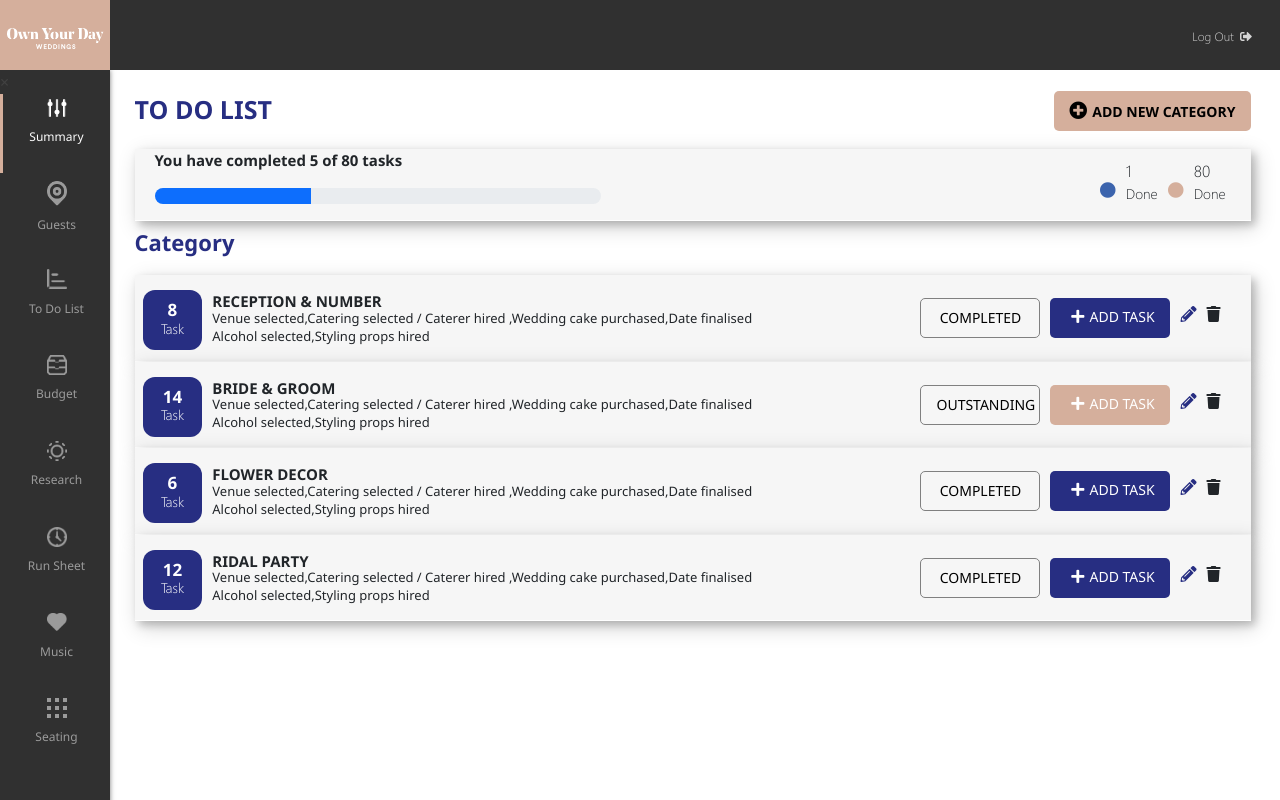
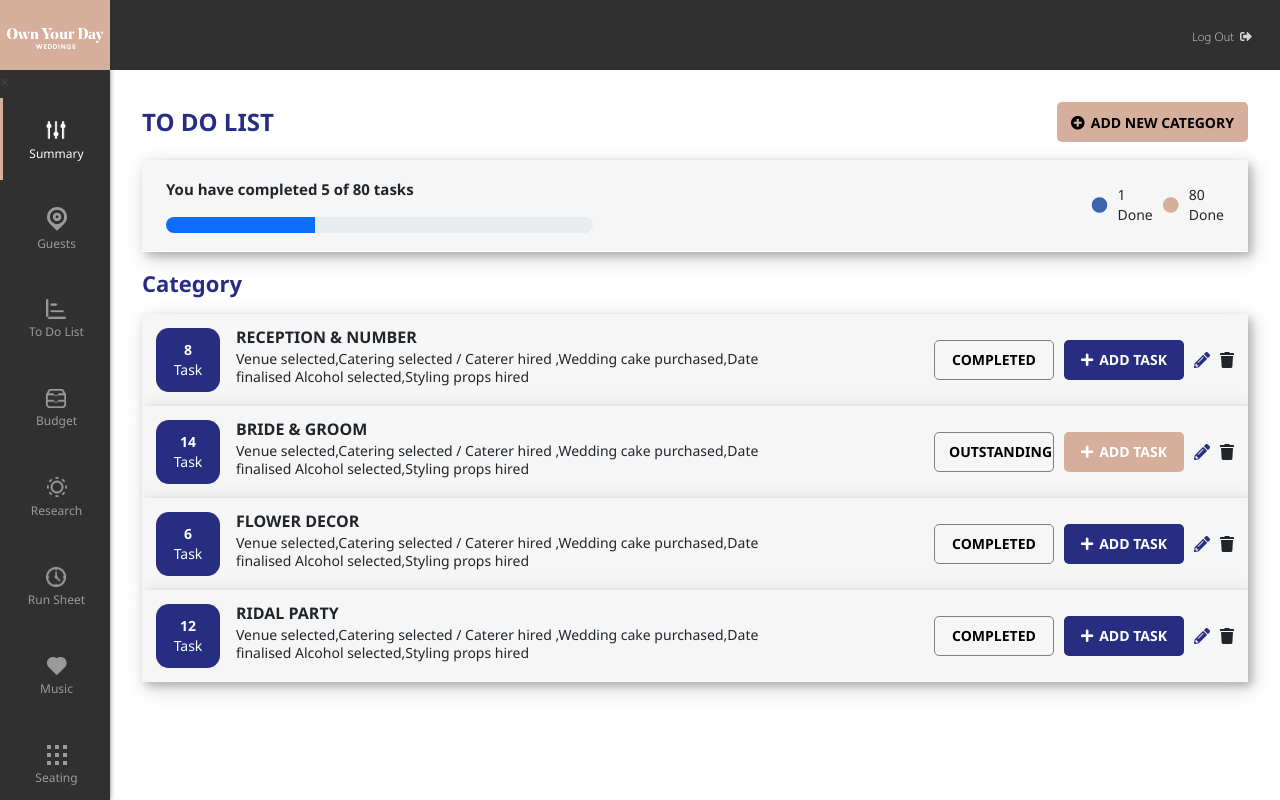
Before and after one commit to rohitstpark/yod, an Angular app: page /todo in a window 1280 px wide. Built offline with nearby package versions, Linux system fonts and the light colour scheme; some icons are missing.

Commit message:
to do list

```diff
--- a/src/app/app.component.css
+++ b/src/app/app.component.css
@@ -1,6 +1,34 @@
-.main_container{margin: 0px 0px 0px 105px;}
+/*.main_container{margin: 0px 0px 0px 105px;}*/
 
 /*tablet_todo*/
-@media screen and (min-width:300px) and (max-width: 991px){
+/*@media screen and (min-width:300px) and (max-width: 991px){
   .main_container{margin: 0px 0px 0px 0px;}
-  }
+  }*/
+
+
+.yod_content {
+    display: block;
+    width: 100%;
+    height: 100vh;
+}
+.yod_t_con {
+    display: block;
+    width: 100%;
+    min-height: 70px;
+}
+.yod_b_con_l {
+    max-width: 110px;
+    width: 100%;
+    display: inline-block;
+    height: 100%;
+}
+.yod_b_con_r {
+    width: 100%;
+    padding: 32px;
+}
+
+.yod_b_con {
+    display: flex;
+    width: 100%;
+    height: calc(100vh - 70px);
+}
--- a/src/app/app.component.html
+++ b/src/app/app.component.html
@@ -1,18 +1,25 @@
-
 <!-- <app-header *ngIf="loginType=='after_login'" class="sm_navbar_hide"></app-header>
   <app-left-menu *ngIf="loginType=='after_login'" class="sm_navbar_hide"></app-left-menu>
 
   <div *ngIf="loginType=='after_login'" class="main_container">
   	<router-outlet></router-outlet>
   </div>
-<app-login *ngIf="loginType=='before_login'" class="sm_navbar_hide"></app-login>
- -->
+<app-login *ngIf="loginType=='before_login'" class="sm_navbar_hide"></app-login> -->
 
+<!-- <div class="main_container"></div>  -->
+
+<div class="yod_content">
+  <div class="yod_t_con">
     <app-header *ngIf="loginType=='after_login'" class="sm_navbar_hide"></app-header>
-<app-left-menu  *ngIf="loginType=='after_login'" class="sm_navbar_hide"></app-left-menu>
-
- <div class="main_container">
+  </div>
+  <div class="yod_b_con">
+    <div class="yod_b_con_l">
+      <app-left-menu *ngIf="loginType=='after_login'" class="sm_navbar_hide"></app-left-menu>
+    </div>
+    <div class="yod_b_con_r">
       <router-outlet></router-outlet>
+    </div>
+  </div>
 </div>
 
 <app-login *ngIf="loginType=='before_login'" class="sm_navbar_hide"></app-login>
--- a/src/app/left-menu/left-menu.component.css
+++ b/src/app/left-menu/left-menu.component.css
@@ -1,13 +1,23 @@
-.sidebar {overflow: auto;max-height: 100%;height: 100%;transition-property: top, bottom;transition-duration: .2s, .2s;
+.sidebar {overflow: auto;max-height: 100%;/*height: 100%;*/height: calc(100vh - 70px);transition-property: top, bottom;transition-duration: .2s, .2s;
   transition-timing-function: linear, linear;box-shadow: 0 0 5px rgba(0, 0, 0, 0.5);z-index: 3;position:fixed;top:70px;bottom: 0;left: 0;width: 110px;
   display: block;color: #fff;font-weight: 200;background: #303030;}
-.sidebar .sidebar-wrapper {max-height: none;overflow: hidden;width: 110px;z-index: 4;height: calc(100% - 70px);position: relative;}
+.sidebar .sidebar-wrapper {max-height: none;overflow: hidden;width: 110px;z-index: 4; height: 100%; /*height: calc(100% - 70px);*/position: relative;}
 .sidebar-wrapper a.closebtn { color: #424242; text-decoration: none; }
 .sidebar-wrapper a.closebtn:focus,.sidebar-wrapper a.closebtn:hover {color: #23527c;text-decoration: underline;}
-.sidebar .nav { margin-top: 0;height: 94%;}
+.sidebar .nav { margin-top: 0;
+    height: 100%;
+    display: flex;
+    flex-direction: column;
+    justify-content: space-around; padding: 0 0 16px;
+  }
 .sidebar li.active {border-left: 3px solid #d5af9c;}
 .sidebar li {height:11.5%;border-left: 3px solid #303030;}
-.nav > li {position: relative;display: block;width: 100%;text-align: center;}
+.nav > li { position: relative;
+    display: flex;
+    flex-direction: column;
+    align-items: center;
+    justify-content: center;
+    width: 100%; }
 .sidebar .nav li.active a {color: #fbfbfb;opacity: 1;}
 .sidebar .nav li a:hover {color: rgba(255, 255, 255, 1);}
 .sidebar .nav li > a {border-radius: 4px;color: rgba(255, 255, 255, 0.6);margin: 0;opacity: 0.86;text-align: center;text-decoration: none;}
@@ -18,7 +28,12 @@
 .nav > li > a > img {max-width: none;}
 .nav-icons {width: 20px;opacity:0.6;}
 img {vertical-align: middle;}
-.sidebar .nav p {margin: 0;line-height: 22px;font-size: 12px; position: relative; bottom: 0;}
+.sidebar .nav p { margin: 0;
+    font-size: 12px;
+    line-height: 14px;
+    position: relative;
+    bottom: 0;
+    padding: 6px 0 0; }
 
 /*/*tablet*/
 /*@media only screen and (min-width: 768px) and (max-width:  1024px) {
--- a/src/app/left-menu/left-menu.component.html
+++ b/src/app/left-menu/left-menu.component.html
@@ -6,49 +6,49 @@
       <li id="summary" class="active">
         <a class="menu-clickable">
           <img class="nav-icons" src="assets/image/summary.png" alt="Summary">
-          <p class="pt-2">Summary</p>
+          <p class="">Summary</p>
         </a>
       </li>
       <li id="guesttracking" class="">
-        <a class="menu-clickable ">
+        <a class="menu-clickable">
             <img class="nav-icons" src="assets/image/guest_tracking.png" alt="Summary">
-            <p class="pt-2">Guests</p>
+            <p class="">Guests</p>
         </a>
       </li>
       <li id="todolist" class="">
-        <a class="menu-clickable" >
+        <a class="menu-clickable">
           <img class="nav-icons" src="assets/image/toDo_list.png" alt="Summary">
-          <p class="pt-2">To Do List</p>
+          <p class="">To Do List</p>
         </a>
       </li>
       <li id="budgettracker" class="">
-        <a class="menu-clickable" >
+        <a class="menu-clickable">
           <img class="nav-icons" src="assets/image/budget_tracking.png" alt="Summary">
-          <p class="pt-2">Budget</p>
+          <p class="">Budget</p>
          </a>
       </li>
       <li id="researchtracker" class="">
         <a class="menu-clickable">
           <img class="nav-icons" src="assets/image/research_tracker.png" alt="Summary">
-          <p class="pt-2">Research </p>
+          <p class="">Research </p>
         </a>
       </li>
       <li id="runsheet" class="">
-        <a class="menu-clickable" >
+        <a class="menu-clickable">
           <img class="nav-icons" src="assets/image/run_sheet.png" alt="Summary">
-          <p class="pt-2">Run Sheet</p>
+          <p class="">Run Sheet</p>
         </a>
       </li>
       <li id="musicplaylist" class="">
         <a class="menu-clickable">
           <img class="nav-icons" src="assets/image/music_playlist.png" alt="Summary">
-          <p class="pt-2">Music</p>
+          <p class="">Music</p>
         </a>
-      </li><br>
+      </li>
       <li id="seatingplan" class="">
         <a class="menu-clickable">
           <img class="nav-icons" src="assets/image/seating_plan.png" alt="Summary">
-          <p class="pt-2">Seating</p>
+          <p class="">Seating</p>
         </a>
       </li>
     </ul>
--- a/src/app/todo/todo-list/todo-list.component.css
+++ b/src/app/todo/todo-list/todo-list.component.css
@@ -1,114 +1,54 @@
-/*todo_list*/
-.header_part{font-family: 'Segoe UI', sans-serif;font-weight:300;box-sizing:border-box;font-size: 14px;
-line-height: 23px;}
-/*.to_do_list_con{display: none;}*/
-.home_content{height: 100%; margin-top:30px;display: block;}
-.tab_title{font-size:25px;font-weight:700;color:#272e82;}
-.home_content .btn_signin {font-weight: 600;font-size: 14px;height:40px;border: none;text-decoration: none;
-	 margin-left:10px; background: #d5af9c;border-radius:5px;padding:10px 15px 15px 15px;}
-.add_ic_l{font-size:18px;margin-right:5px;}
+.section_title_con { display: flex; align-items: center; justify-content: space-between; margin: 0 0 18px; }
+.tab_title{font-size:24px;font-weight:600;color:#272e82; margin: 0;}
+.section_title_con .btn_signin { font-weight: 600; font-size: 14px; height: 40px; border: none; text-decoration: none; background: #d5af9c; border-radius: 5px; padding: 10px 14px; }
+.add_ic_l{ font-size: 14px; margin-right: 6px; }
 .pro_l{margin-right: 90px;}
 .prog_txt{font-size: 15px;font-weight: 600;}
-.home_content .task_info{justify-content: end;display: flex;}
+.section_title_con .task_info{justify-content: end;display: flex; height: 100%; }
 
 /*progrss_bar*/
-.pro_list_con {background: #f6f6f6;padding: 0px 0px 0px 20px;box-shadow: 4px 4px 8px 0 rgba(0, 0, 0, 0.2), 4px 6px 20px 0 rgba(0, 0, 0, 0.19);
-	margin-top: 18px; border-bottom: 1px solid #ffffff;}
-.pro_sp_t{margin-top:15px;}
-.pro_sp_b{font-size: 14px;}
+.pro_list_con { background: #f6f6f6; background: #f6f6f6; padding: 18px 24px; box-shadow: 4px 4px 8px 0 rgb(0 0 0 / 20%), 4px 6px 20px 0 rgb(0 0 0 / 19%); margin-bottom: 18px; border-bottom: 1px solid #ffffff; }
+.pro_sp_t, .pro_sp_b { font-size: 14px; line-height: 16px; font-weight: 500; margin: 0; display: grid; }
+.pro_sp_t { margin-bottom: 4px; }
 .icon_blue{color: #3c64ad;margin-right: 10px;}
 .icon_pink{color: #d5af9c;margin-right: 10px;}
-.pro_list_con .task_info{justify-content: end;display: flex;}
-.pro_md{ margin-top:10px;margin-right: 15px;display:flex;}
-.pro_text_1{margin-right:10px;display: flex;align-items: center;}
-.pro_text_r{margin-right:10px;display: flex;align-items: center;}
+.pro_text_1, .pro_text_r { margin-left:10px; display: flex; align-items: center; }
 
 
 /*category_left*/
-.tab_title_c {font-size:22px;font-weight:600;color:#272e82;}
-.ca_card_box {background: #f6f6f6;padding: 0px 0px 0px 8px;box-shadow: 4px 4px 8px 0 rgba(0, 0, 0, 0.2), 4px 6px 20px 0 rgba(0, 0, 0, 0.19);
-	 border-bottom: 1px solid #ffffff;}
-.ca_mar{margin-top:8px;}
-.task_count{color: #fff; background:#272e82; text-align: center;width:70px; height:60px;border-radius:20%;margin-top:15px;
-	padding: 7px 15px 4px 15px;;margin-right:10px;}
-.ca_til{font-size:15px;font-weight: 600;margin-top:15px;margin-bottom: -4px;}
-.ca_sub_til{font-size: 13px; font-weight: 500;line-height:18px; }
-.tsk_count{display: block;margin-bottom: -7px;font-size: 17px;font-weight: 600;}
-.tsk_txt{font-size: 14px;font-size:500;}
+.tab_title_c { font-size: 22px; line-height: 26px; font-weight: 600; color: #272e82; margin: 24px 0 18px; }
+.ca_card_box {background: #f6f6f6;padding: 14px; box-shadow: 4px 4px 8px 0 rgba(0, 0, 0, 0.2), 4px 6px 20px 0 rgba(0, 0, 0, 0.19); }
+
+.task_count{ display: flex; display: flex; flex-direction: column; align-items: center; justify-content: center; color: #fff; background: #272e82; text-align: center; max-width: 64px; width: 100%; height: 64px; border-radius: 20%; margin: 0 16px 0 0; }
+.ca_til{ font-size: 16px; line-height: 18px; font-weight: 600; margin-bottom: 4px; }
+.ca_sub_til{ font-size: 14px; line-height: 18px; font-weight: 500; margin: 0; }
+.tsk_count{ margin-bottom: 4px; font-size: 14px; line-height: 16px; font-weight: 600; }
+.tsk_txt{ font-size: 14px; line-height: 16px; font-weight: 500; }
 .ca_card_box_l{display: flex;}
 
 
 /*category_right*/
-.task_info{justify-content:end;display: flex;}
+.task_info{justify-content:end;display: flex; height: 100%; align-items: center; }
 .ca_mp{margin-top:5px;}
-.cat_icon{margin-left:10px; margin-top: 8px;}
+.cat_icon{margin-left:10px; cursor: pointer; }
 .btn_pink {background: #d5af9c; color: #fff;border:none;}
 .btn_border{background:#f6f6f6; color:#000;border: 1px solid gray;}
 .btn_blue{ background: #272e82; color: #fff;border:none;}
-.car_ic_btn{padding:5px 0px 5px 5px;border-radius:20%;font-size:15px;margin-right:5px;}
-.ca_card_box_r{margin-top: 23px;margin-right: 30px;}
+.car_ic_btn{ font-size: 14px;  margin-right: 6px; }
+.ca_card_box_r{ display: flex; align-items: center; justify-content: end; height: 100%; }
 .pen_icon{color:#272e82;}
-.cusom_btn {font-weight: 500;font-size: 14px;text-decoration: none;text-transform: uppercase;border-radius:5px;margin-left:10px;
-	padding:5px 15px 15px 15px;width: 120px;height: 40px;line-height: 28px;}
+.cusom_btn { font-weight: 600; font-size: 14px; text-decoration: none; text-transform: uppercase; border-radius: 5px; margin-left: 10px; padding: 10px 14px; width: 120px; height: 40px; line-height: 16px; }
+
+.panel_active { display: block; }
+.panel_unactive { display: none; }
+
+
+
 
 @media screen and (min-width:767px) and (max-width: 991px){
-/*category_left*/
-.tab_title_c {font-size:22px;font-weight:600;color:#272e82;}
-.ca_card_box {background: #f6f6f6;padding: 0px 0px 0px 8px;box-shadow: 4px 4px 8px 0 rgba(0, 0, 0, 0.2), 4px 6px 20px 0 rgba(0, 0, 0, 0.19);
-	 border-bottom: 1px solid #ffffff;}
-.ca_mar{margin-top:8px;}
-.task_count{color: #fff; background:#272e82; text-align: center;width:70px; height:60px;border-radius:20%;margin-top:15px;
-	padding: 7px 15px 4px 15px;;margin-right:10px;}
-.ca_til{font-size:15px;font-weight: 600;margin-top:15px;margin-bottom: -4px;}
-.ca_sub_til{font-size: 14.5px; font-weight: 500;line-height:18px;padding-right: 2px; }
-.tsk_count{display: block;margin-bottom: -7px;font-size: 17px;font-weight: 600;}
-.tsk_txt{font-size: 14px;font-size:500;}
-.ca_card_box_l{display: flex;}
 
-
-/*category_right*/
-.task_info{justify-content:end;margin-bottom: 20px;}
-.ca_mp{margin-top:5px;}
-.cusom_btn {font-weight: 500;font-size: 14px;text-decoration: none;text-transform: uppercase;border-radius:5px;margin-left:10px;
-	padding:5px 15px 15px 15px;width: 120px;height: 40px;line-height: 28px;}
-.cat_icon{margin-left:20px; margin-top: 8px;}
-.btn.car_btn{color: black; border: 1px solid #000;font-size: 14px;font-weight: 500;width: 120px;}
-.car_ic_btn{padding:5px 0px 5px 5px;border-radius:20%;font-size:15px;margin-right:5px;}
-.ca_card_box_r{margin-top: 23px;margin-right: 30px;}
-.pen_icon{color:#272e82;}
 }
 
 @media screen and (min-width:300px) and (max-width: 767px){
-/*category_left*/
-.tab_title_c {font-size:22px;font-weight:600;color:#272e82;}
-.ca_card_box {background: #f6f6f6;padding: 0px 0px 0px 8px;box-shadow: 4px 4px 8px 0 rgba(0, 0, 0, 0.2), 4px 6px 20px 0 rgba(0, 0, 0, 0.19);
-	 border-bottom: 1px solid #ffffff;}
-.ca_mar{margin-top:8px;}
-.task_count{color: #fff; background:#272e82; text-align: center;width:70px; height:60px;border-radius:20%;margin-top:15px;
-	padding: 7px 15px 4px 15px;;margin-right:10px;}
-.ca_til{font-size:15px;font-weight: 600;margin-top:15px;margin-bottom: -4px;}
-.ca_sub_til{font-size: 14.5px; font-weight: 500;line-height:18px;padding-right: 2px; }
-.tsk_count{display: block;margin-bottom: -7px;font-size: 17px;font-weight: 600;}
-.tsk_txt{font-size: 14px;font-size:500;}
-.ca_card_box_l{display: flex;}
 
-
-/*category_right*/
-.task_info{justify-content:end;margin-bottom:10px;margin-top: -20px;}
-.ca_mp{margin-top:5px;}
-.cusom_btn {font-weight: 500;font-size: 14px;text-decoration: none;text-transform: uppercase;border-radius:5px;margin-left:10px;
-	padding:5px 15px 15px 15px;width: 120px;height: 40px;line-height: 28px;}
-.cat_icon{margin-left:20px; margin-top: 8px;}
-.btn.car_btn{color: black; border: 1px solid #000;font-size: 14px;font-weight: 500;width: 120px;}
-.car_ic_btn{padding:5px 0px 5px 5px;border-radius:20%;font-size:15px;margin-right:5px;}
-.ca_card_box_r{margin-top: 23px;margin-right: 30px;}
-.pen_icon{color:#272e82;}
 }
-
-.v_tab_container {
-    position: relative;
-}
-
-
-.panel_active { display: block; }
-.panel_unactive { display: none; }
--- a/src/app/todo/todo-list/todo-list.component.html
+++ b/src/app/todo/todo-list/todo-list.component.html
@@ -2,21 +2,13 @@
   <div class="summary_containe"></div>
   <!-- to do tab -->
   <div class="to_do_list_con">
-    <div class="container">
-      <div class="home_content">
-        <div class="row">
-          <div class="col-lg-6 col-md-6">
-            <div class="tab_title">
-              TO DO LIST
-            </div>
-          </div>
-          <div class="col-lg-6 col-md-6">
-            <div class="task_info">
-              <button  name="submit" class="btn_signin" type="button" (click)="sidePanel()">
-                <i class="fas fa-plus-circle add_ic_l"></i>ADD NEW CATEGORY
-              </button>
-            </div>
-          </div>
+    <div class="containerQW">
+      <div class="section_title_con">
+        <p class="tab_title">TO DO LIST</p>
+        <div class="task_info">
+          <button  name="submit" class="btn_signin" type="button" (click)="sidePanel()">
+            <i class="fas fa-plus-circle add_ic_l"></i>ADD NEW CATEGORY
+          </button>
         </div>
       </div>
       <!-- progrss list -->
@@ -58,7 +50,7 @@
       <div class="category_list_con">
         <p class="tab_title_c ca_mp">Category</p>
         <div class="ca_rows">
-          <div class="ca_card_box ca_mar">
+          <div class="ca_card_box">
             <div class="row">
               <div class="col-lg-7 col-md-12">
                 <div class="ca_card_box_l">
```
Also changed, not shown: src/app/header/header.component.css (indentation only). Lines whose indentation alone changed are shown as unchanged.
